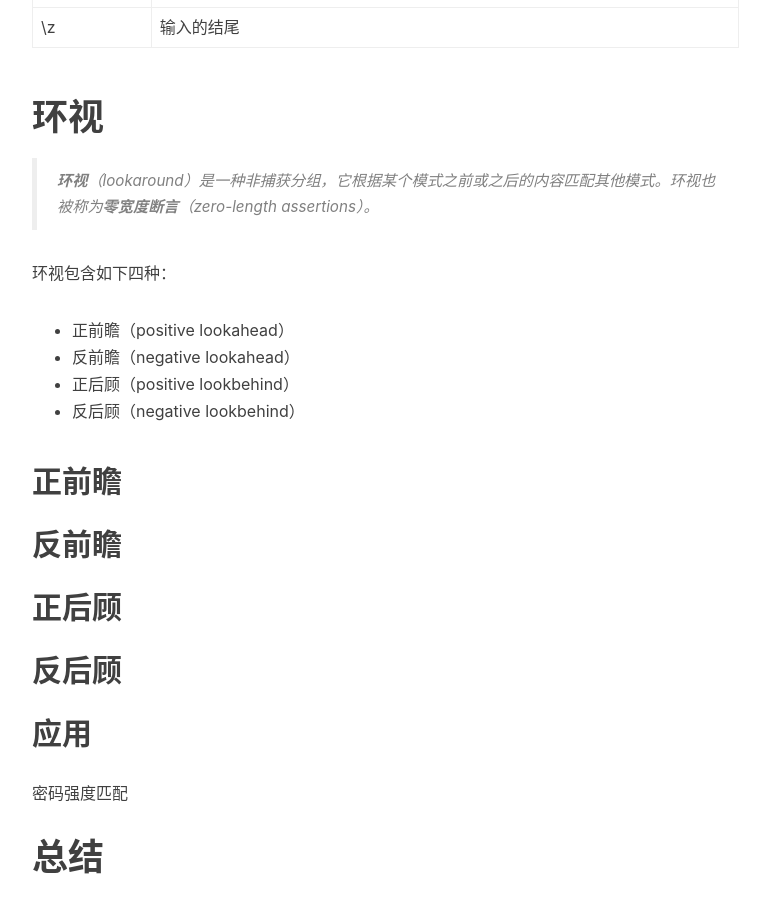
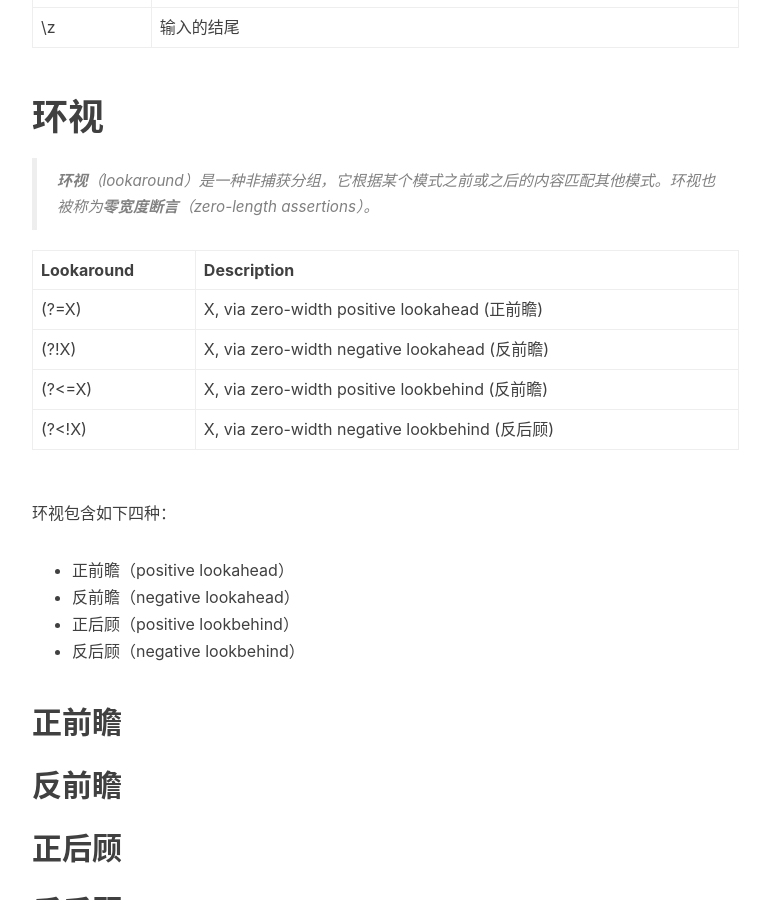
Before and after one commit to fxleyu/fxleyu.github.io, a Jekyll site: the page built from _posts/2017-03-12-assertions-in-regular-expressions.md, in a window 1280 px wide and 900 px high, scrolled down 1173 px. Shown: the whole window, without its empty margins (233-1003 px from the left). Built offline with Jekyll 4.4.1, drawn with Linux system fonts in a browser that asks for light colours; nearby versions of some CDN libraries; comment, search, counter and statistics services are not loaded.

Commit message:
UPDATE 'assertion of RegEx'

```diff
--- a/_posts/2017-03-12-assertions-in-regular-expressions.md
+++ b/_posts/2017-03-12-assertions-in-regular-expressions.md
@@ -31,6 +31,14 @@ $	 | 行的结尾
 # 环视
 > **环视**（lookaround）是一种非捕获分组，它根据某个模式之前或之后的内容匹配其他模式。环视也被称为**零宽度断言**（zero-length assertions）。
 
+Lookaround | Description
+-------|----------
+(?=X)  | X, via zero-width positive lookahead (正前瞻)
+(?!X)  | X, via zero-width negative lookahead (反前瞻)
+(?<=X) | X, via zero-width positive lookbehind (反前瞻)
+(?<!X) | X, via zero-width negative lookbehind (反后顾)
+
+
 环视包含如下四种：
 - 正前瞻（positive lookahead）
 - 反前瞻（negative lookahead）
```
